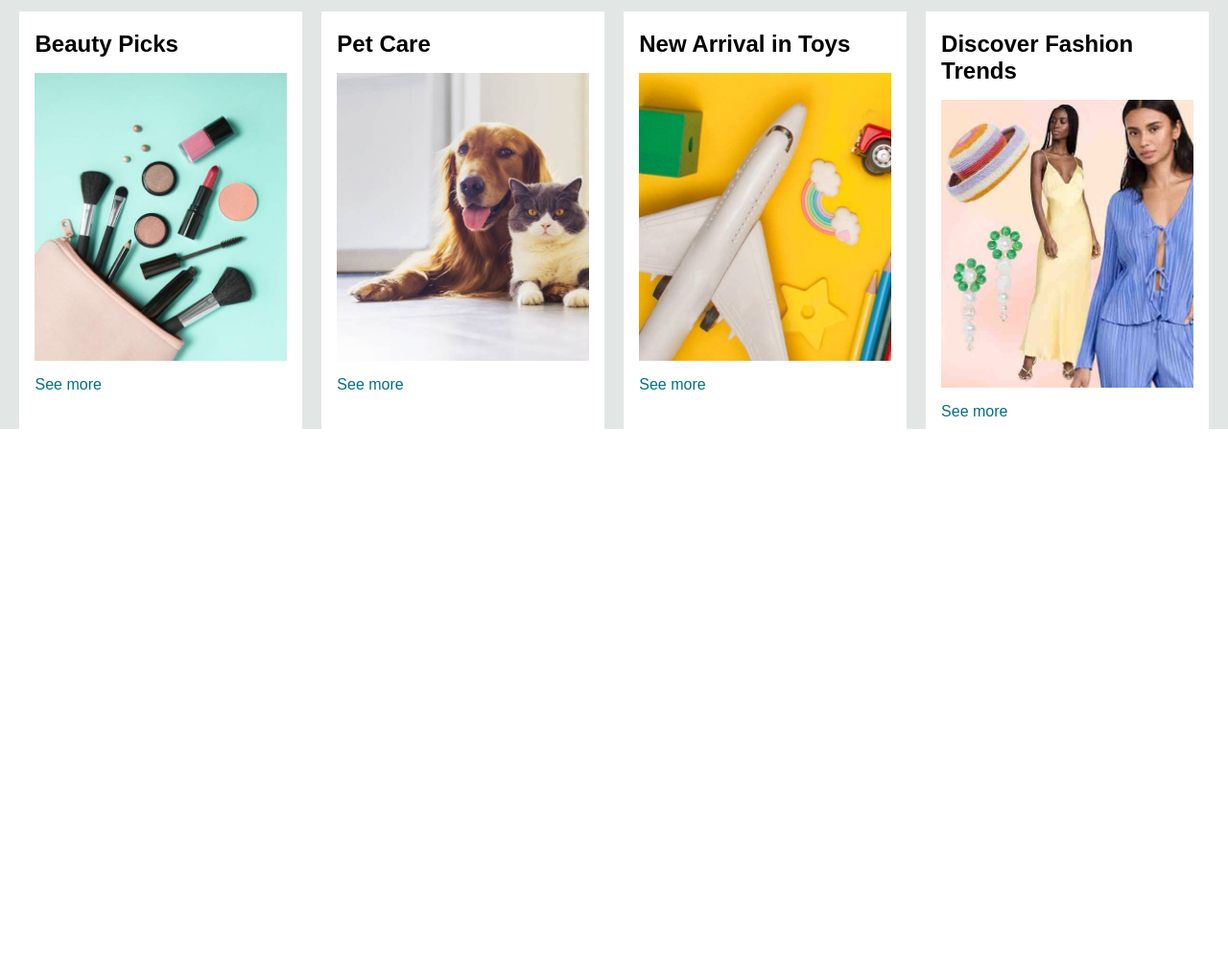
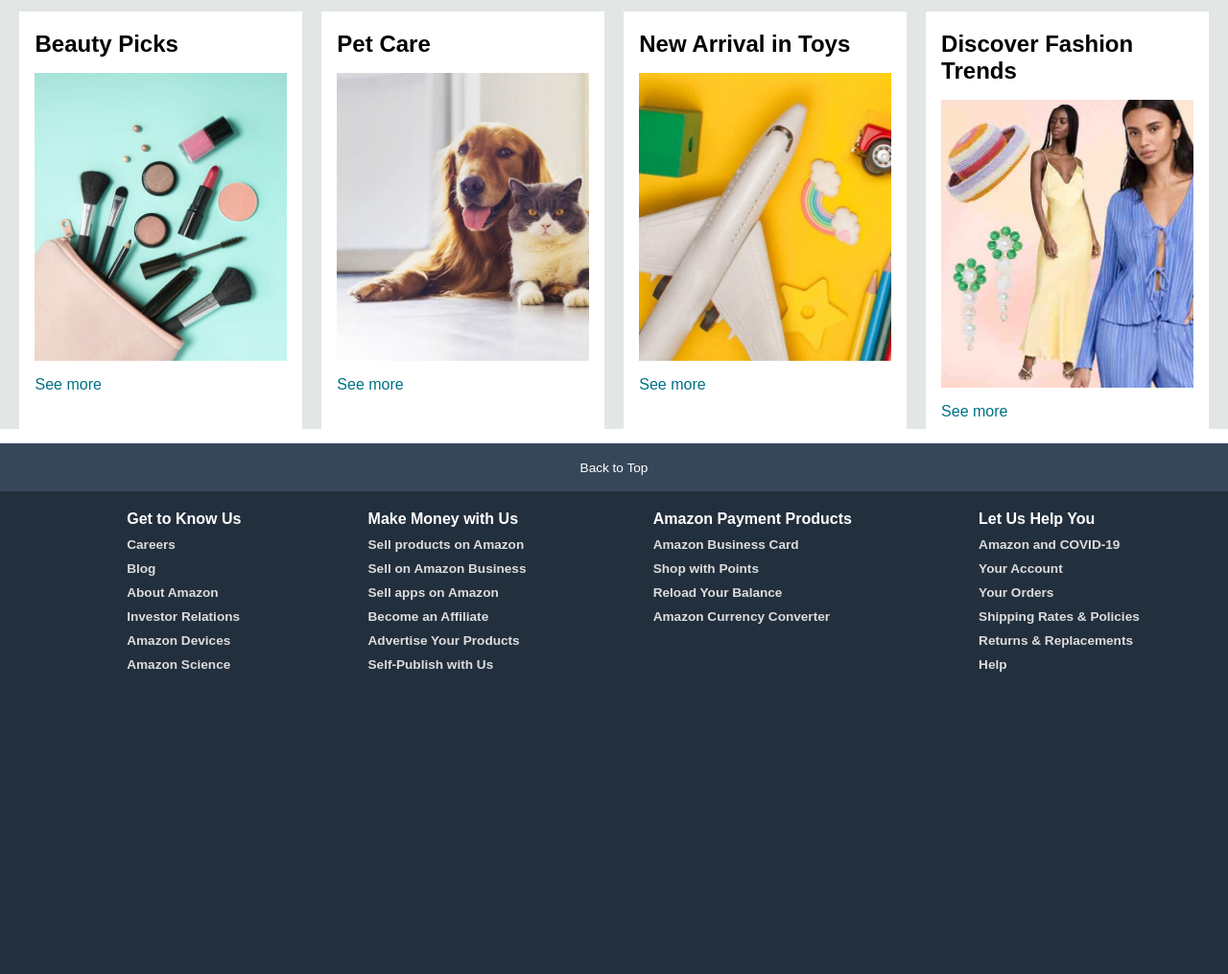
Before and after one commit to sarthaksinha2201/Amazone-Clone-Homepage, a plain HTML site: page index.html in a window 1280 px wide. Shown: the part 933-1948 px from the top of the page at 96% size. Before the commit the page ends 1380 px from the top, so only its background shows below. Drawn offline with Linux system fonts and the light colour scheme.

Commit message:
Completed foot-panel1 & 2

```diff
--- a/index.html
+++ b/index.html
@@ -139,7 +139,57 @@
     </div>
 
     <footer>
+        <div class="foot-panel1">
+            Back to Top
+        </div>
 
+        <div class="foot-panel2">
+            <ul>
+                <p>Get to Know Us</p>
+                <a>Careers</a>
+                <a>Blog</a>
+                <a>About Amazon</a>
+                <a>Investor Relations</a>
+                <a>Amazon Devices</a>
+                <a>Amazon Science</a>
+
+            </ul>
+
+            <ul>
+                <p>Make Money with Us</p>
+                <a>Sell products on Amazon</a>
+                <a>Sell on Amazon Business</a>
+                <a>Sell apps on Amazon</a>
+                <a>Become an Affiliate</a>
+                <a>Advertise Your Products</a>
+                <a>Self-Publish with Us</a>
+
+            </ul>
+
+            <ul>
+                <p>Amazon Payment Products</p>
+                <a>Amazon Business Card</a>
+                <a>Shop with Points</a>
+                <a>Reload Your Balance</a>
+                <a>Amazon Currency Converter</a>
+
+            </ul>
+
+            <ul>
+                <p>Let Us Help You</p>
+                <a>Amazon and COVID-19</a>
+                <a>Your Account</a>
+                <a>Your Orders</a>
+                <a>Shipping Rates & Policies</a>
+                <a>Returns & Replacements</a>
+                <a>Help</a>
+
+            </ul>
+        </div>
+
+        <div class="foot-panel3">
+            <div class="logo"></div>
+        </div>
     </footer>
 </body>
 </html>
--- a/style.css
+++ b/style.css
@@ -207,3 +207,45 @@
 .box-content p{
     color: #007185;
 }
+
+/* footer */
+footer {
+    margin-top: 15px;
+}
+.foot-panel1 {
+    background-color: #37475a;
+    color: white;
+    height: 50px;
+    display: flex;
+    justify-content: center;
+    align-items: center;
+    font-size: 0.85rem;
+}
+
+.foot-panel2 {
+    background-color: #222f3d;
+    color: white;
+    height: 500px;
+    display: flex;
+    justify-content: space-evenly;
+
+}
+
+ul {
+    margin-top: 20px;
+    font-weight: 700;
+    /* margin-left: 0px; */
+}
+ul a{
+    display: block;
+    font-size: 0.85rem;
+    margin-top: 10px;
+    color: #dddddd;
+}
+
+.foot-panel3 {
+    background-color: #222f3d;
+    color: white;
+    border-top: 0.5px solid transparent;
+
+}
```
